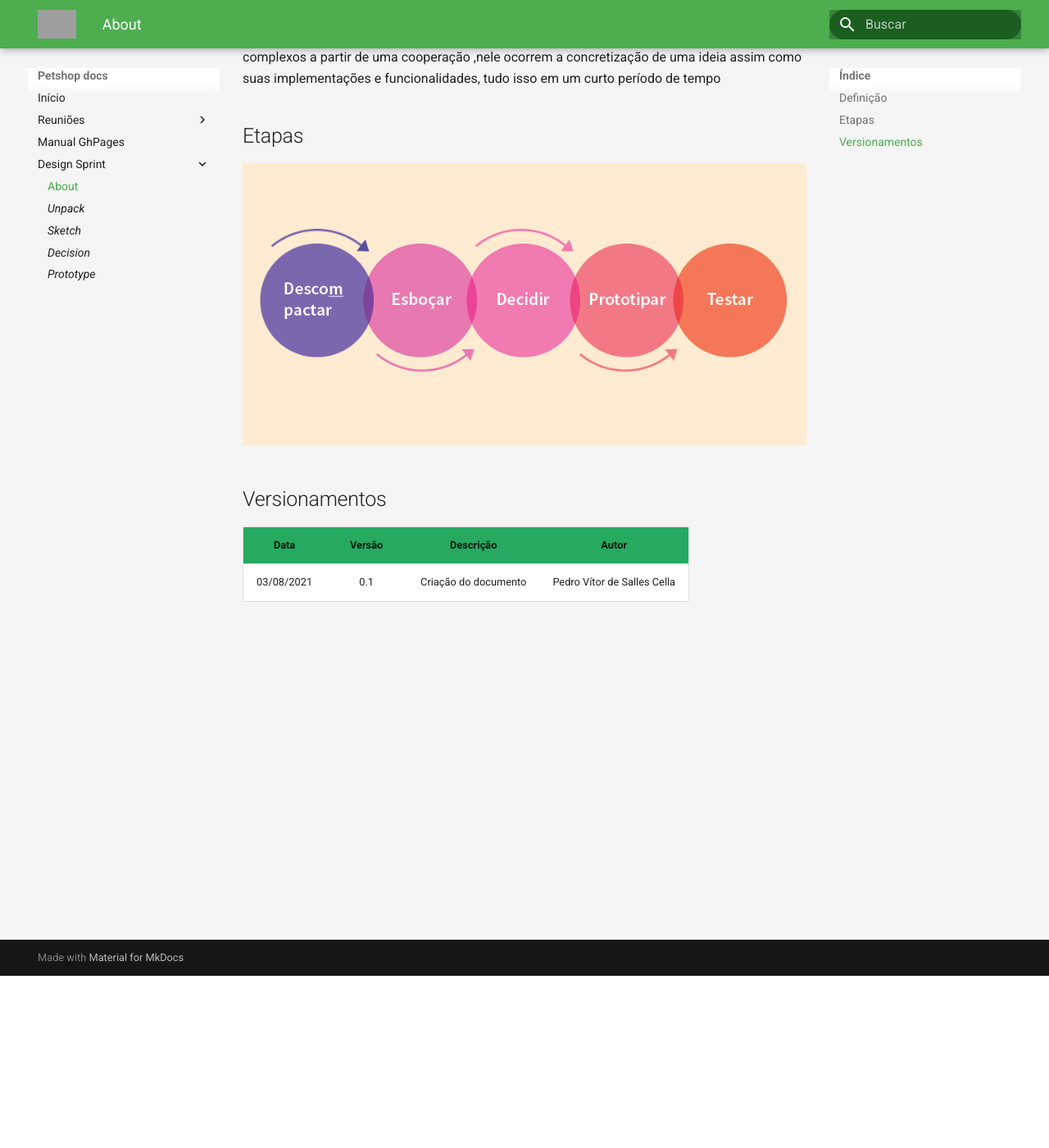
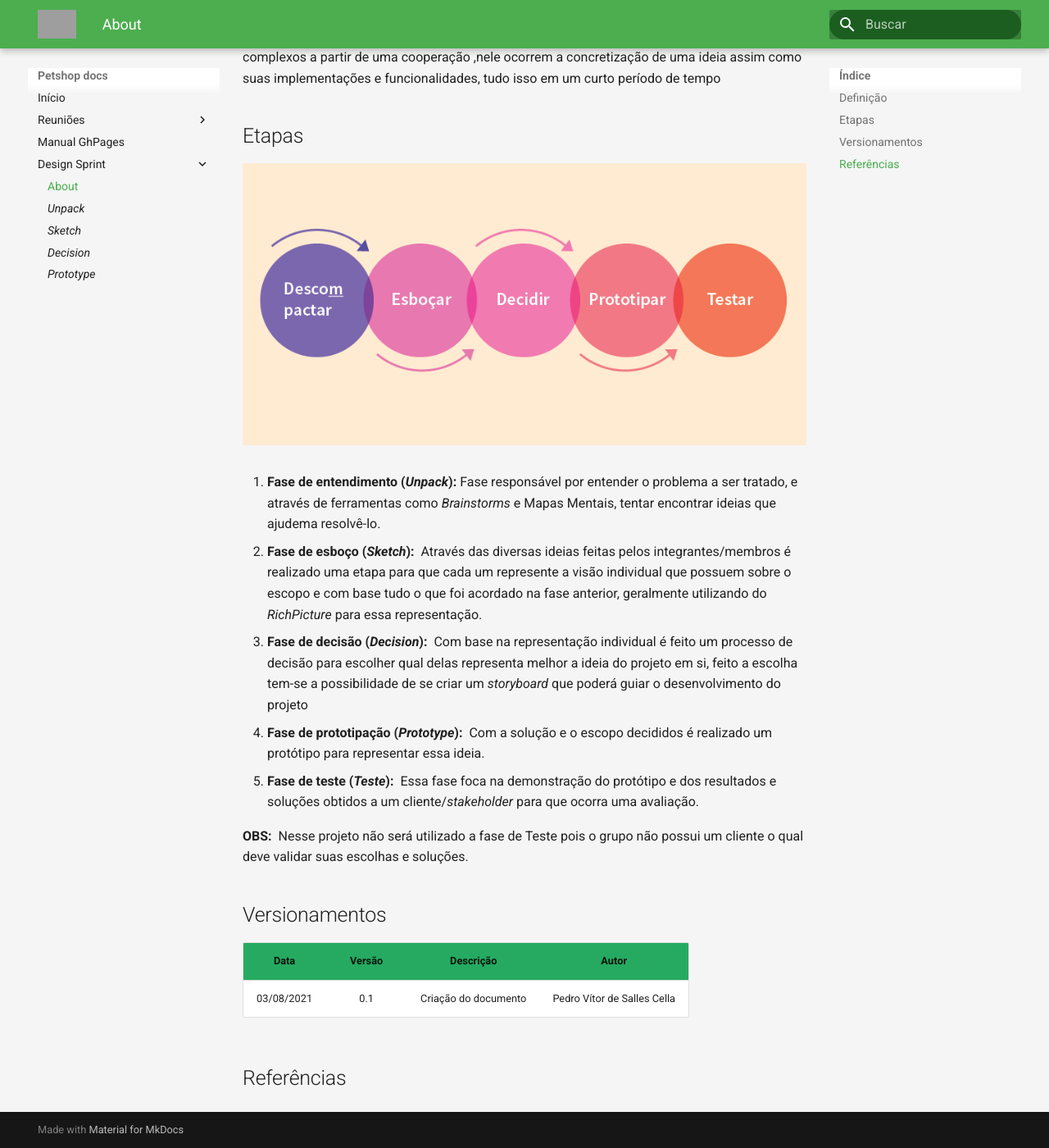
Before and after one commit to UnBArqDsw2021-1/2021.1_G3_PetStop_docs, an MkDocs documentation site: the page built from docs/designSprint/about.md, in a window 1280 px wide and 1400 px high, scrolled down 210 px. Shown: the whole window at 82% size. Built offline with MkDocs 1.6.1 and Material for MkDocs 9.7.7, drawn with Linux system fonts in a browser that asks for light colours; grey boxes are pictures that could not be loaded.

Commit message:
Descrição da técnica do Design Sprint

```diff
--- a/docs/designSprint/about.md
+++ b/docs/designSprint/about.md
@@ -7,8 +7,18 @@
 
 ![Etapas](../images/designSprint.png)
 
+1. <p><b>Fase de entendimento (<i>Unpack</i>):</b>&nbsp;Fase responsável por entender o problema a ser tratado, e através de ferramentas como <i>Brainstorms</i> e Mapas Mentais, tentar encontrar ideias que ajudema resolvê-lo.</p>
+2. <b>Fase de esboço (<i>Sketch</i>):</b>&nbsp; Através das diversas ideias feitas pelos integrantes/membros é realizado uma etapa para que cada um represente a visão individual que possuem sobre o escopo e com base tudo o que foi acordado na fase anterior, geralmente utilizando do <i>RichPicture</i> para essa representação.
+3. <b>Fase de decisão (<i>Decision</i>):</b>&nbsp; Com base na representação individual é feito um processo de decisão para escolher qual delas representa melhor a ideia do projeto em si, feito a escolha tem-se a possibilidade de se criar um <i>storyboard</i> que poderá guiar o desenvolvimento do projeto
+4. <b>Fase de prototipação (<i>Prototype</i>):</b>&nbsp; Com a solução e o escopo decididos é realizado um protótipo para representar essa ideia.
+5. <b>Fase de teste (<i>Teste</i>):</b>&nbsp; Essa fase foca na demonstração do protótipo e dos resultados e soluções obtidos a um cliente/<i>stakeholder</i> para que ocorra uma avaliação.
+
+<b>OBS:</b>&nbsp; Nesse projeto não será utilizado a fase de Teste pois o grupo não possui um cliente o qual deve validar suas escolhas e soluções.
+
 ## Versionamentos
 
 |Data|Versão|Descrição|Autor|
 |:--------:|:---:|:-------------------: |:-----------------------:|
 |03/08/2021| 0.1 | Criação do documento | Pedro Vítor de Salles Cella |
+
+## Referências
```
Also changed, not shown: docs/designSprint/decision.md (+2 -0 lines), docs/designSprint/prototype.md (+2 -0 lines), docs/designSprint/sketch.md (+2 -0 lines), docs/designSprint/unpack.md (+2 -0 lines).
